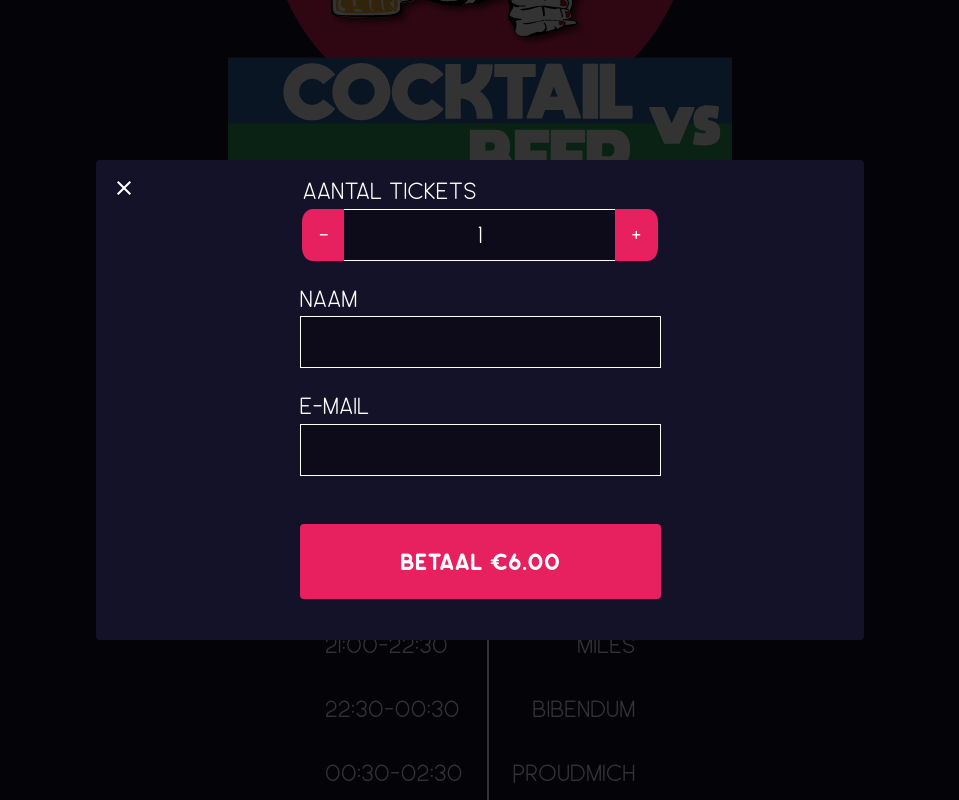
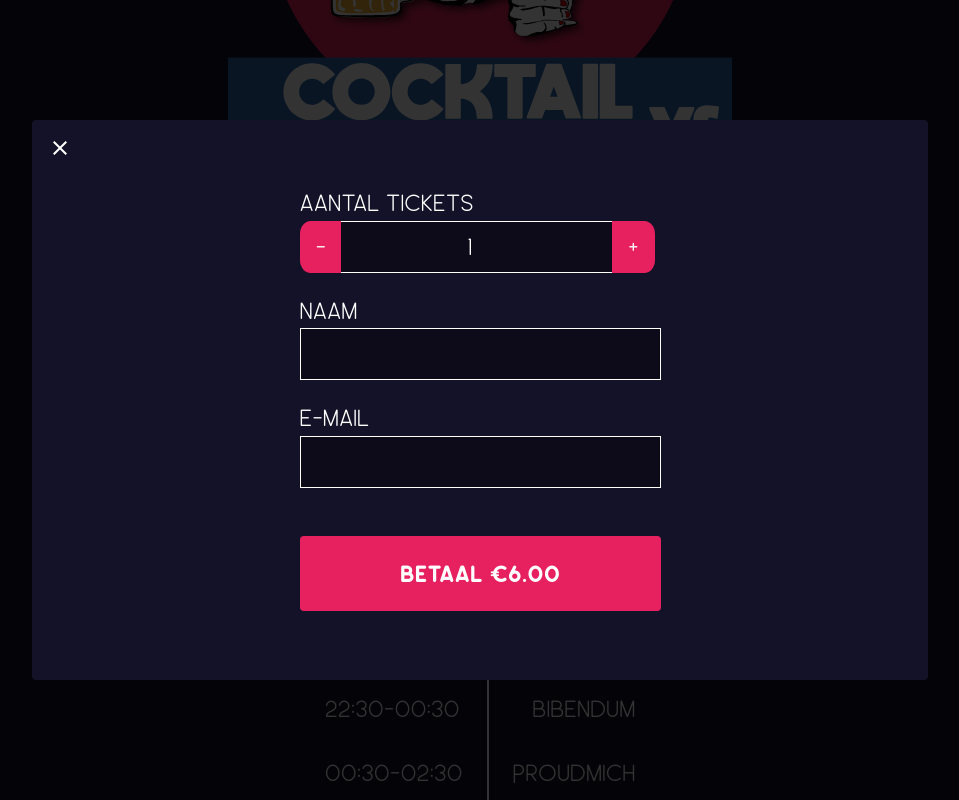
Before and after one commit to Cocktail-vs-Beer/frontend, a Next.js app: page / in a window 1280 px wide. Both pictures are taken after a click on the button "Bestel ticket". Shown: the part 519-1319 px from the top of the page, without its empty margins (160-1119 px from the left). Built offline with nearby package versions, Linux system fonts and the light colour scheme.

Commit message:
fix crossbrowser support

```diff
--- a/src/components/Hero/index.tsx
+++ b/src/components/Hero/index.tsx
@@ -162,13 +162,12 @@ const Hero = ({ numberOfTickets, setNumberOfTickets }: any) => {
             <Close className="c-ticketmodal-header__svg" onClick={closeModal} />
           </div>
           <form className="c-orderform">
-            <Counter
-              setNumberOfTickets={setNewTicketNumber}
-              numberOfTickets={numberOfTickets}
-            />
-
             <div className="c-orderform__inputcontainer">
-              <label htmlFor="name">
+              <Counter
+                setNumberOfTickets={setNewTicketNumber}
+                numberOfTickets={numberOfTickets}
+              />
+              <label className="c-orderform__label" htmlFor="name">
                 naam
                 <br></br>
                 <input
--- a/src/styles/components/counter.scss
+++ b/src/styles/components/counter.scss
@@ -1,6 +1,7 @@
 .c-counter {
     display: flex;
     flex-direction: column;
+    width: 100%;
     &__container {
         display: flex;
     }
--- a/src/styles/components/orderform.scss
+++ b/src/styles/components/orderform.scss
@@ -19,9 +19,11 @@
         font-family: "Comfortaa Light";
         padding-left: 16px;
         outline: none;
+        width: calc(100% - 20px);
     }
     &__label {
         margin-top: 1em;
+        min-width: 100%;
     }
     &__button {
         margin-top: 2em;
--- a/src/styles/components/ticketmodal.scss
+++ b/src/styles/components/ticketmodal.scss
@@ -32,10 +32,10 @@
 
 @include md {
     .c-ticketmodal {
-        top: 20%;
-        left: 20%;
-        right: 20%;
-        bottom: 20%;
+        top: 15%;
+        left: 15%;
+        right: 15%;
+        bottom: 15%;
     }
 }
 // @include lg {
--- a/src/styles/generic/normalize.scss
+++ b/src/styles/generic/normalize.scss
@@ -7,10 +7,8 @@
  * 1. Correct the line height in all browsers.
  * 2. Prevent adjustments of font size after orientation changes in iOS.
  */
-input[type="number"]::-webkit-outer-spin-button,
-input[type="number"]::-webkit-inner-spin-button {
-    -webkit-appearance: none;
-    margin: 0;
+input[type="number"] {
+    -moz-appearance: textfield;
 }
 
 html {
```
